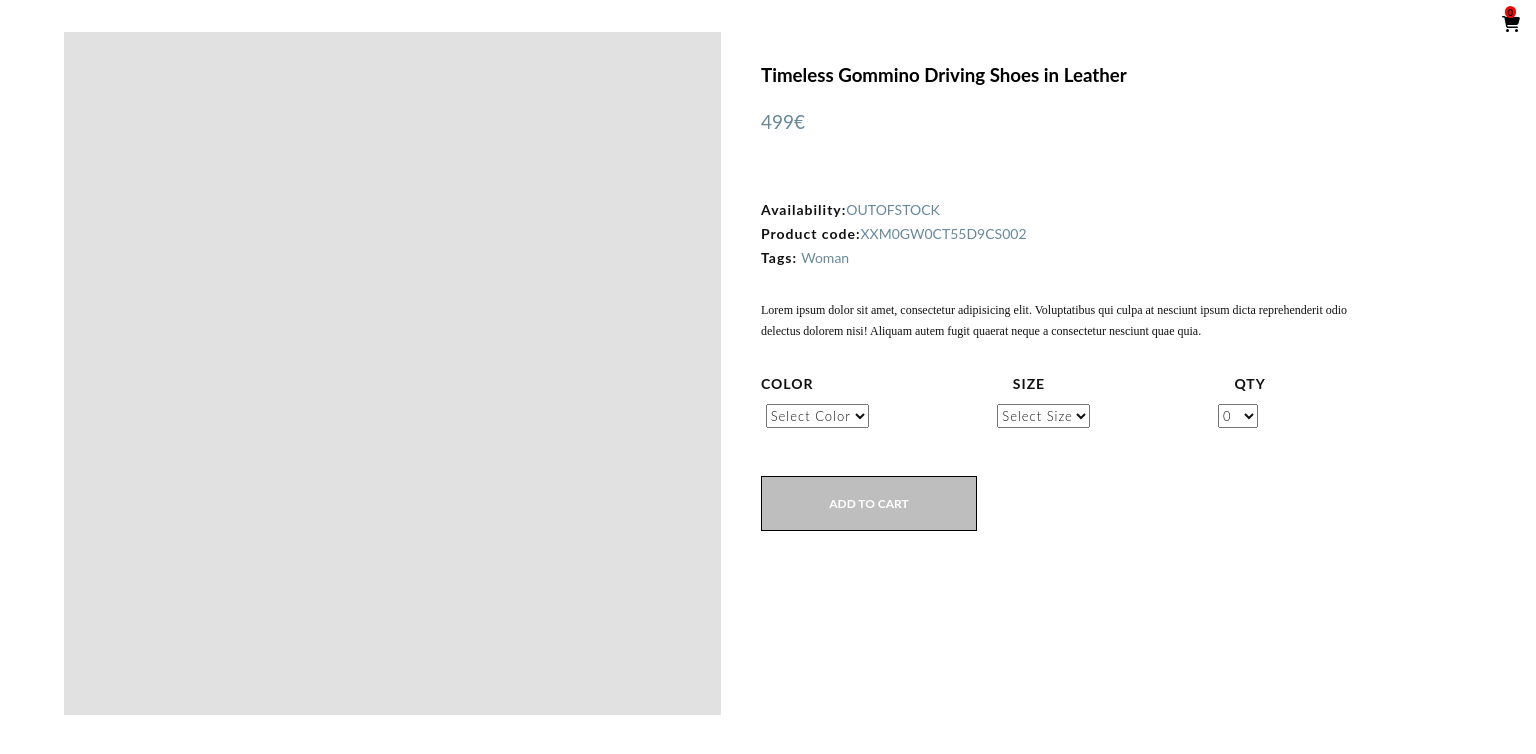
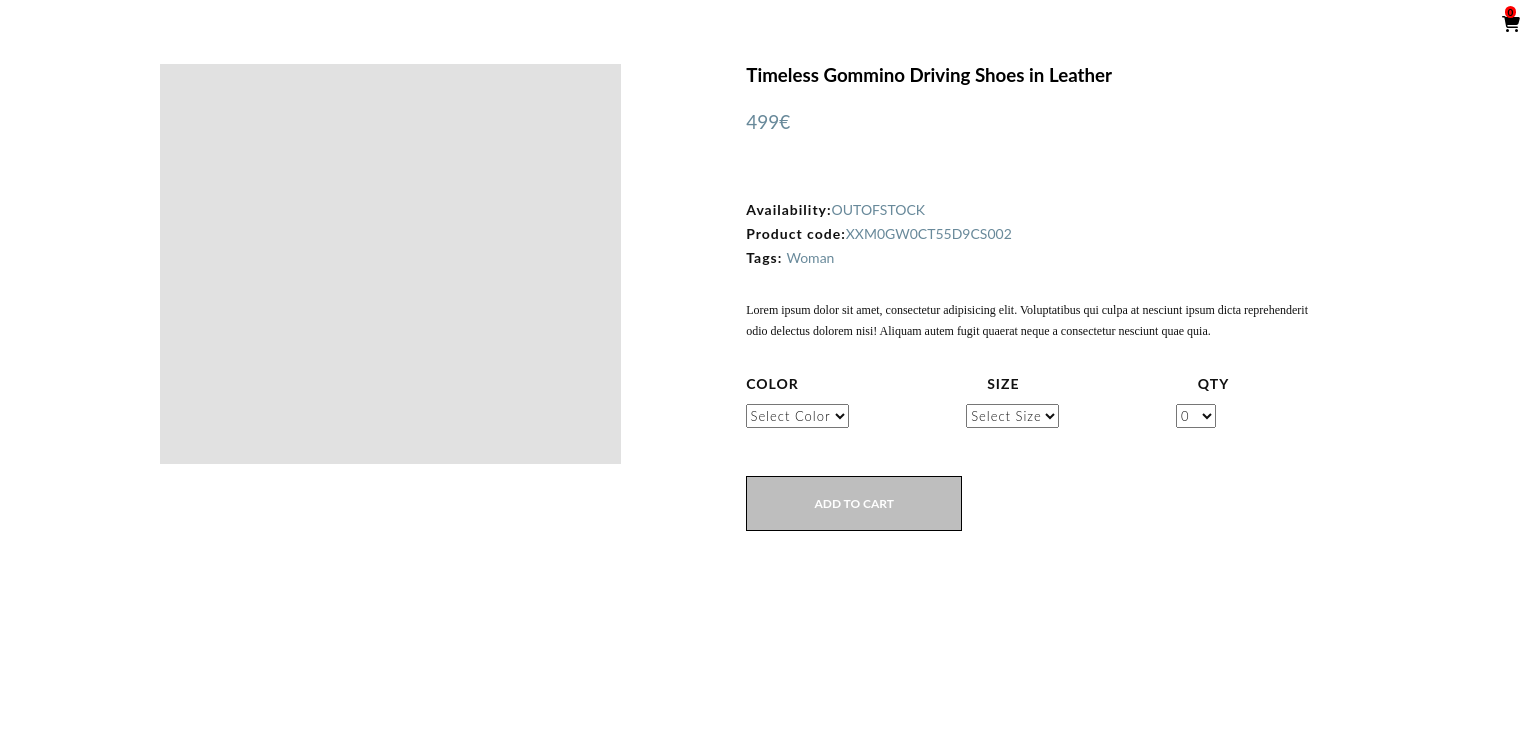
Before and after one commit to danugarri/ecommerceExample, a React (Create React App) app: page / in a window 1536 px wide. Shown: the top 754 px of the page. Built offline with nearby package versions, Linux system fonts and the light colour scheme.

Commit message:
media queries

```diff
--- a/src/App.css
+++ b/src/App.css
@@ -36,7 +36,7 @@
   border: 1px solid #000000;
   cursor: not-allowed;
 }
-@media only screen and (min-width: 300px) and (max-width: 987px) {
+@media only screen and (min-width: 300px) and (max-width: 860px) {
   .App {
     text-align: center;
     margin-top: 2rem;
--- a/src/components/card/Card.css
+++ b/src/components/card/Card.css
@@ -1,6 +1,6 @@
 .card {
-  width: 41.0625rem;
-  height: 42.6875rem;
+  width: 41vw;
+  height: 42vh;
   position: absolute;
   right: 9.375rem;
   display: flex;
@@ -39,7 +39,7 @@
   font-family: 'Font Awesome';
   margin: 1.875rem 0;
 }
-@media only screen and (min-width: 300px) and (max-width: 987px) {
+@media only screen and (min-width: 300px) and (max-width: 860px) {
   .card {
     width: 10rem;
     height: 20rem;
@@ -87,3 +87,14 @@
     left: 2rem;
   }
 }
+@media only screen and (min-width: 1300px) {
+  .card {
+    width: 41vw;
+    height: 42vh;
+    position: absolute;
+    right: 12rem;
+    display: flex;
+    flex-direction: column;
+    padding: 2rem;
+  }
+}
--- a/src/components/productImg/ProductImg.css
+++ b/src/components/productImg/ProductImg.css
@@ -1,17 +1,32 @@
 #main-placeholder {
-  width: 657px;
-  height: 683px;
+  width: 30vw;
+  height: 50vh;
   background-color: #e1e1e1;
   position: absolute;
   left: 4rem;
+  top: 4rem;
 }
-@media only screen and (min-width: 300px) and (max-width: 987px) {
+@media only screen and (min-width: 300px) and (max-width: 599px) {
   #main-placeholder {
-    /* width: 11rem;
-    height: 10rem;
-    background-color: #e1e1e1;
-    position: relative;
-    left: 4rem; */
     display: none;
   }
 }
+@media only screen and (min-width: 600px) and (max-width: 860px) {
+  #main-placeholder {
+    width: 38%;
+    height: 38%;
+    background-color: #e1e1e1;
+    position: absolute;
+    left: 4rem;
+  }
+}
+@media only screen and (min-width: 1300px) {
+  #main-placeholder {
+    width: 30vw;
+    height: 50vh;
+    background-color: #e1e1e1;
+    position: absolute;
+    left: 10rem;
+    top: 4rem;
+  }
+}
--- a/src/components/selects/Selects.css
+++ b/src/components/selects/Selects.css
@@ -22,7 +22,7 @@
   top: 2rem;
   left: -6rem;
 }
-@media only screen and (min-width: 300px) and (max-width: 987px) {
+@media only screen and (min-width: 300px) and (max-width: 860px) {
   #selects {
     display: flex;
     flex-direction: column;
```
